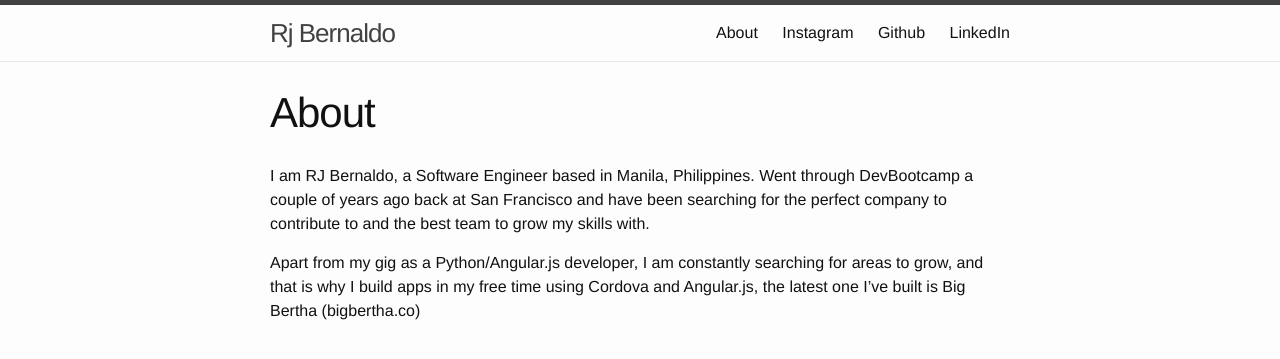
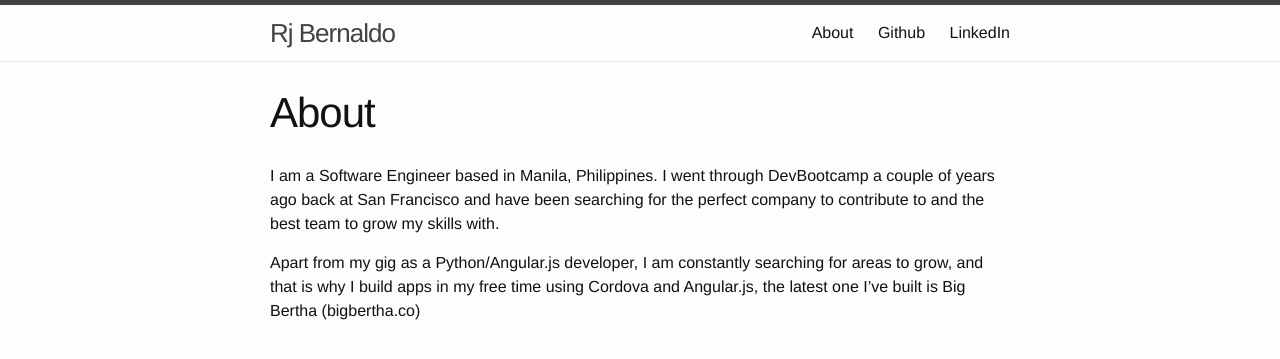
Before and after one commit to rjbernaldo/rjbernaldo.github.io, a Jekyll site: the page built from about.md, in a window 1280 px wide. Shown: the top 359 px of the page. Built offline with Jekyll 4.4.1, drawn with Linux system fonts in a browser that asks for light colours.

Commit message:
Fix some styling, add drafts folder

```diff
--- a/_includes/header.html
+++ b/_includes/header.html
@@ -19,7 +19,6 @@
           <a class="page-link" href="{{ my_page.url | prepend: site.baseurl }}">{{ my_page.title }}</a>
           {% endif %}
         {% endfor %}
-        <a class="page-link" href="https://instagram.com/rjwhatn0w" target="_blank">Instagram</a>
         <a class="page-link" href="https://github.com/rjbernaldo" target="_blank">Github</a>
         <a class="page-link" href="https://ph.linkedin.com/in/rjbernaldo" target="_blank">LinkedIn</a>
       </div>
--- a/_sass/_base.scss
+++ b/_sass/_base.scss
@@ -91,7 +91,8 @@
  * Links
  */
 a {
-    color: $brand-color;
+    color: black;
+    // color: $brand-color;
     text-decoration: none;
 
     &:visited {
@@ -100,7 +101,7 @@
 
     &:hover {
         color: $text-color;
-        text-decoration: underline;
+        // text-decoration: underline;
     }
 }
 
--- a/about.md
+++ b/about.md
@@ -4,6 +4,6 @@
 permalink: /about/
 ---
 
-I am RJ Bernaldo, a Software Engineer based in Manila, Philippines. Went through DevBootcamp a couple of years ago back at San Francisco and have been searching for the perfect company to contribute to and the best team to grow my skills with.
+I am a Software Engineer based in Manila, Philippines. I went through DevBootcamp a couple of years ago back at San Francisco and have been searching for the perfect company to contribute to and the best team to grow my skills with.
 
 Apart from my gig as a Python/Angular.js developer, I am constantly searching for areas to grow, and that is why I build apps in my free time using Cordova and Angular.js, the latest one I've built is Big Bertha (bigbertha.co)
```
Also changed, not shown: _drafts/2016-02-28-welcome-to-jekyll.markdown (renamed from _posts/2016-02-28-welcome-to-jekyll.markdown).
